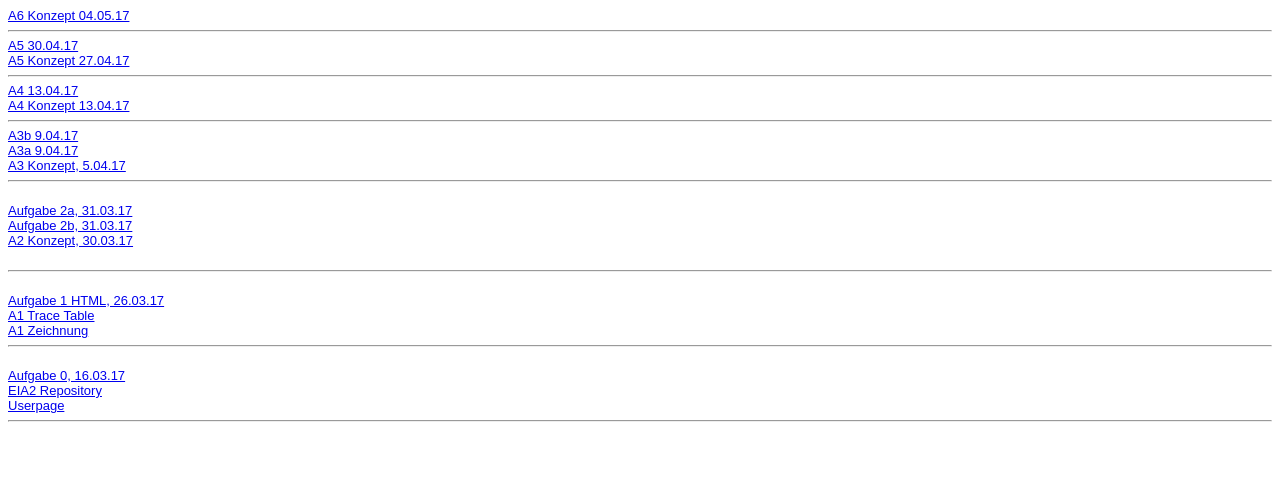
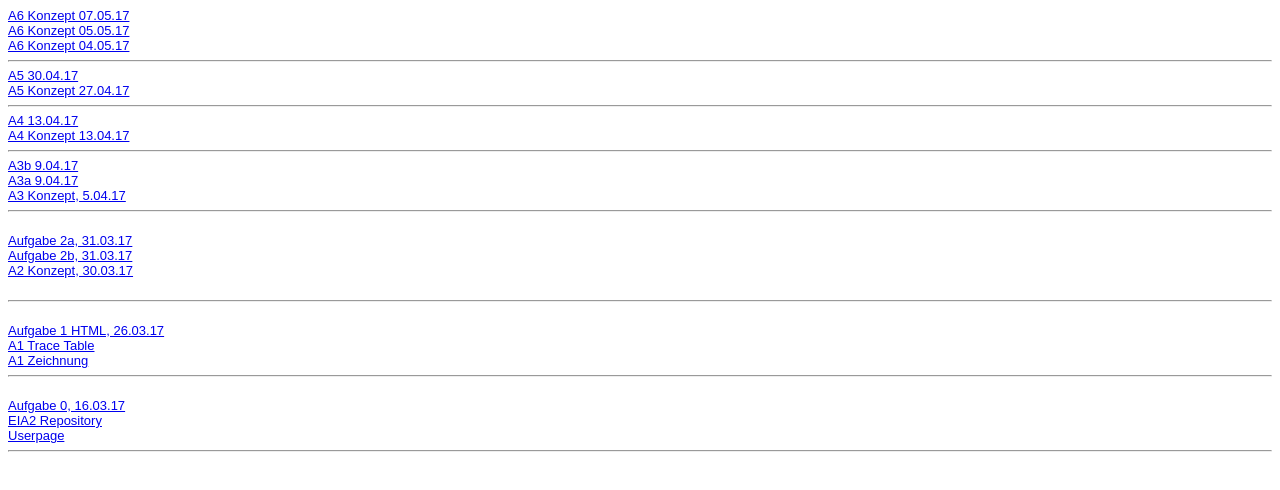
Before and after one commit to aliciaburger/EIA2, a plain HTML site: page steckbrief.htm in a window 1280 px wide. Drawn offline with Linux system fonts and the light colour scheme.

Commit message:
steckbrief aktuallisiert

```diff
--- a/steckbrief.htm
+++ b/steckbrief.htm
@@ -13,6 +13,10 @@ body {
 </style>
 </head>
 <body>
+
+
+<a href="https://github.com/aliciaburger/EIA2/blob/master/Aufgabe%206/a6.ts" target="_blank">A6 Konzept 07.05.17</a><br>
+<a href="https://aliciaburger.github.io/EIA2/Aufgabe 6/6b.html" target="_blank">A6 Konzept 05.05.17</a><br>
 <a href="https://aliciaburger.github.io/EIA2/Aufgabe 6/konzept a6b.JPG" target="_blank">A6 Konzept 04.05.17</a><br>
 <hr>
 <a href="https://aliciaburger.github.io/EIA2/Aufgabe 5/a5.html" target="_blank">A5 30.04.17</a><br>
```
